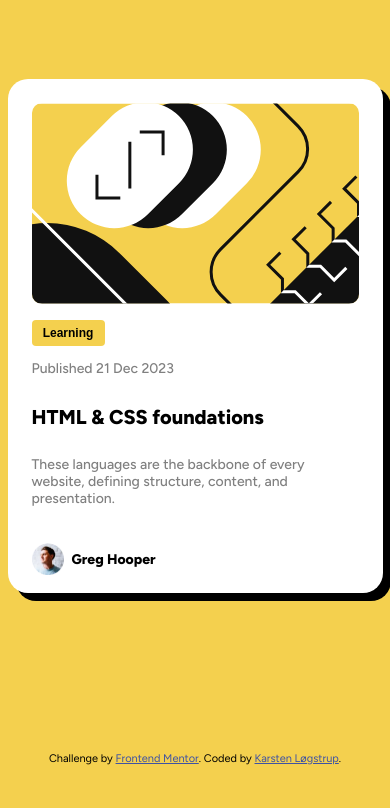
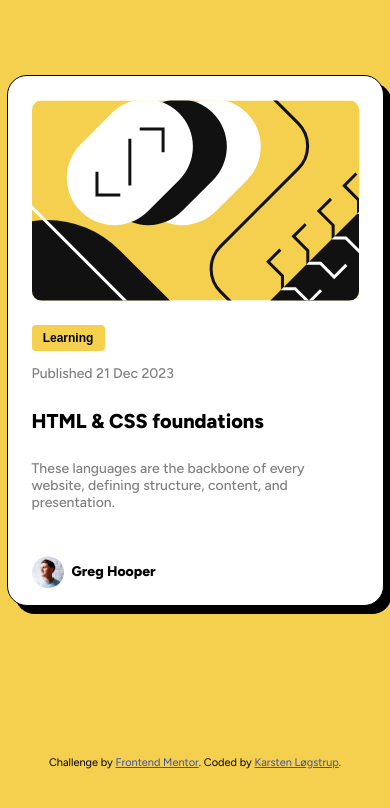
Before and after one commit to logstrup78/FrontEndMentor-BlogPreviewCard, a plain HTML site: page index.html in a window 390 px wide. Drawn offline with Linux system fonts and the light colour scheme.

Commit message:
media query added

```diff
--- a/styles.css
+++ b/styles.css
@@ -32,10 +32,11 @@ h1:hover{
                         "Content"
                         "Author";
 
-    max-width: 327px;
-    row-gap: 1em;
+    width: 327px;
+    row-gap: 24px;
     padding: 24px;
     border-radius: 20px;
+    border: 1px black solid;
     box-shadow: 8px 8px;
 
 }
@@ -93,3 +94,13 @@ button{
     font-weight: 800;
     align-self: center;
 }
+
+
+/* media queries*/
+
+@media screen and (min-width: 600px) {
+    .card {
+
+        width: 384px;
+           }
+}
```
